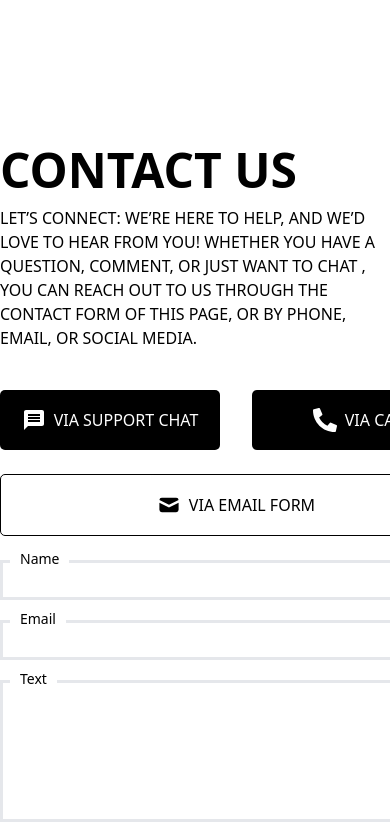
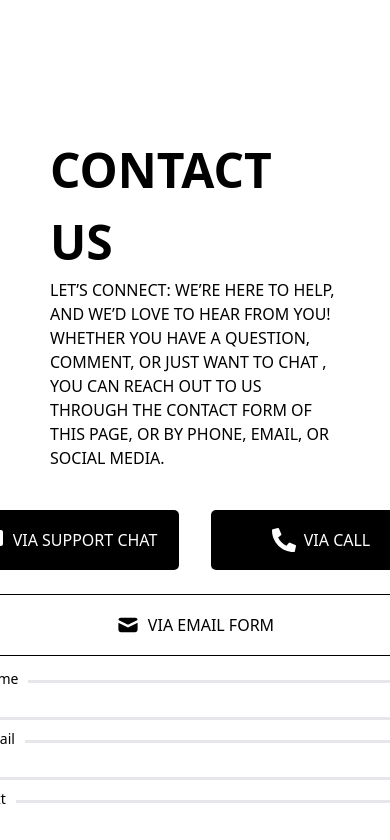
Before and after one commit to tejasbabar24/Detroit-project, a React (Vite) app in the folder frontend/: page / in a window 390 px wide. Shown: the part 4200-5040 px from the top of the page. Built offline with nearby package versions, Linux system fonts and the light colour scheme; a web font is replaced by a local one.

Commit message:
trying to make contact res

```diff
--- a/frontend/src/components/ContactForm/ContactForm.module.css
+++ b/frontend/src/components/ContactForm/ContactForm.module.css
@@ -50,3 +50,12 @@
   .contact_image{
     align-self: flex-start;
   }
+
+  @media screen and (max-width:1024px) {
+    .contact_image{
+      display: none;
+    }
+    .container{
+      justify-content: center;
+    }
+  }
--- a/frontend/src/components/ContactHeader/ContactHeader.module.css
+++ b/frontend/src/components/ContactHeader/ContactHeader.module.css
@@ -10,3 +10,9 @@
   .contact_section p {
     font-weight: 500;
   }
+
+  @media screen and (max-width:1024px) {
+    .contact_section{
+      padding: 0 50px ;
+    }
+  }
```
